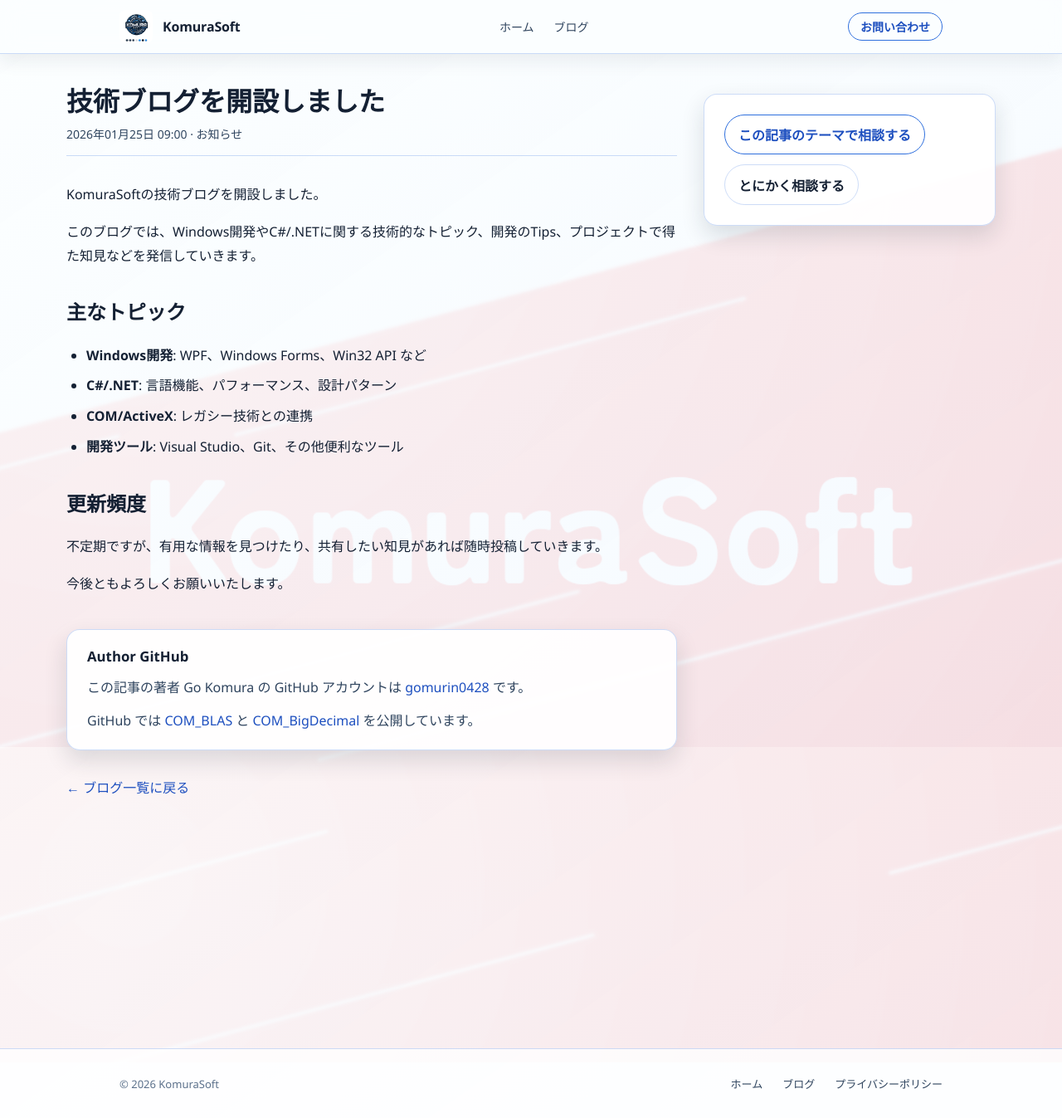
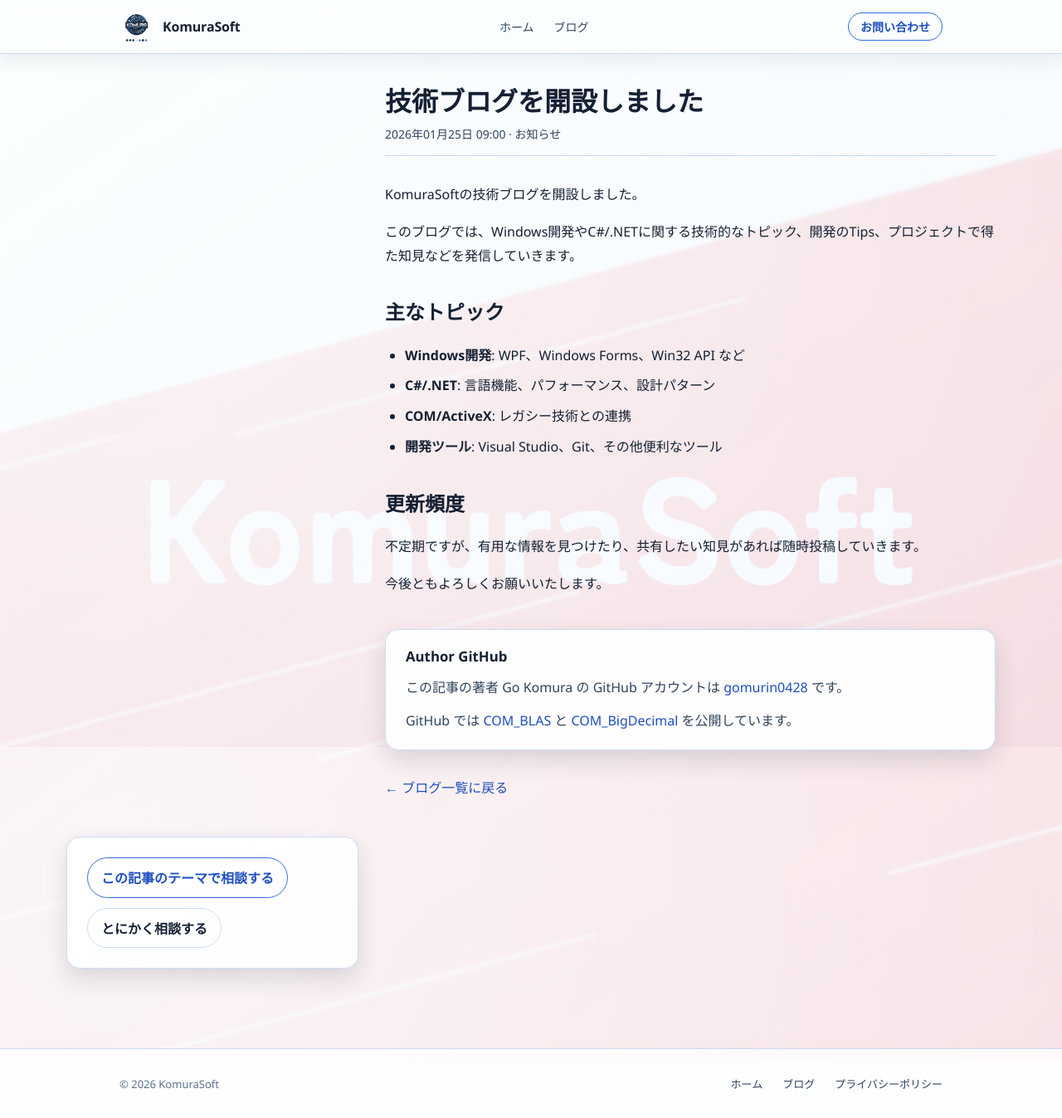
Before and after one commit to gomurin0428/KomuraSoftWeb, a Jekyll site: the page built from _posts/2026-01-25-000-hello-world.md, in a window 1280 px wide and 1347 px high. Shown: the whole window at 83% size. Built offline with Jekyll 4.4.1, drawn with Linux system fonts in a browser that asks for light colours.

Commit message:
移動 目次と相談導線を左側へ」} समुद? no. we must

```diff
--- a/_layouts/post.html
+++ b/_layouts/post.html
@@ -346,7 +346,7 @@
     @media (min-width: 1100px) {
       .article-layout {
         display: grid;
-        grid-template-columns: minmax(0, 48rem) minmax(18rem, 22rem);
+        grid-template-columns: minmax(18rem, 22rem) minmax(0, 48rem);
         gap: 2rem;
         align-items: start;
         justify-content: center;
@@ -355,12 +355,10 @@
         display: block;
         position: sticky;
         top: 5.5rem;
+        grid-column: 1;
       }
       .article-main {
         margin: 0;
-        grid-column: 1;
-      }
-      .article-sidebar {
         grid-column: 2;
       }
       .blog-content .is-inline-toc {
```
